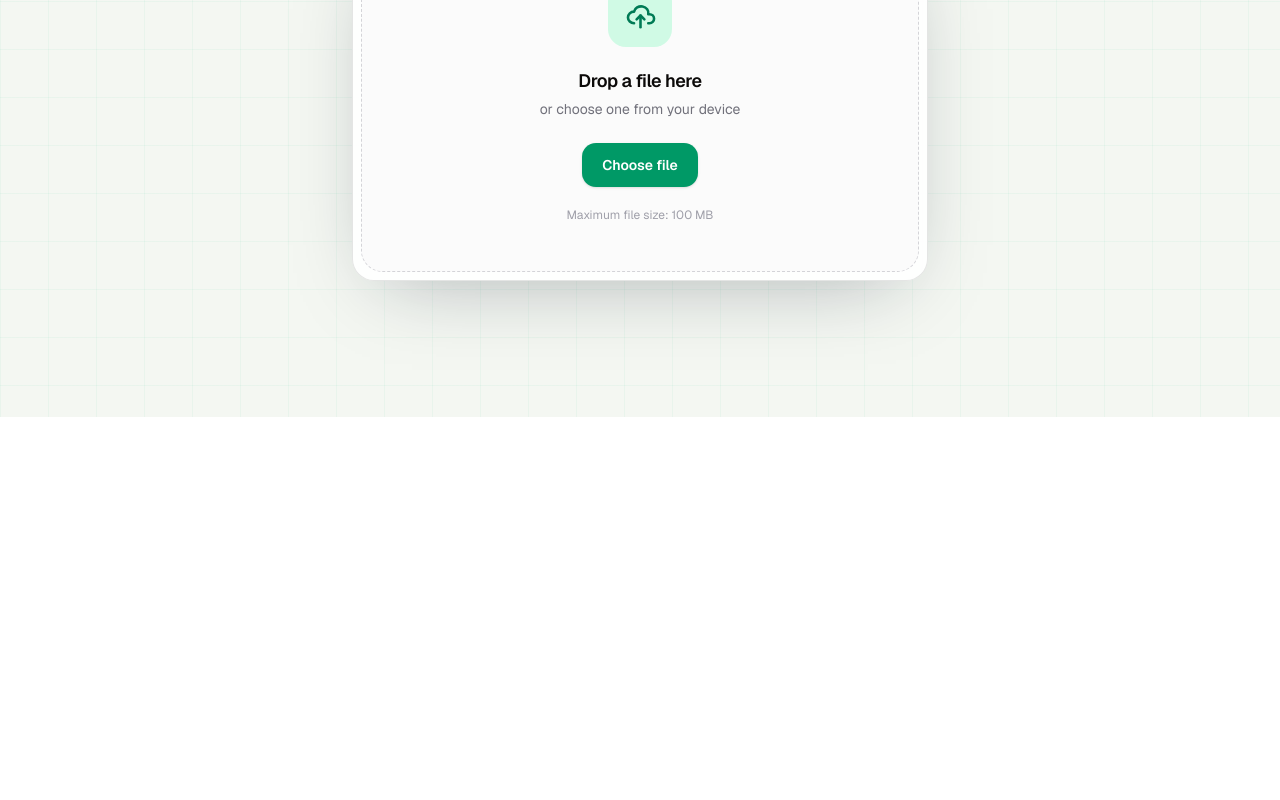
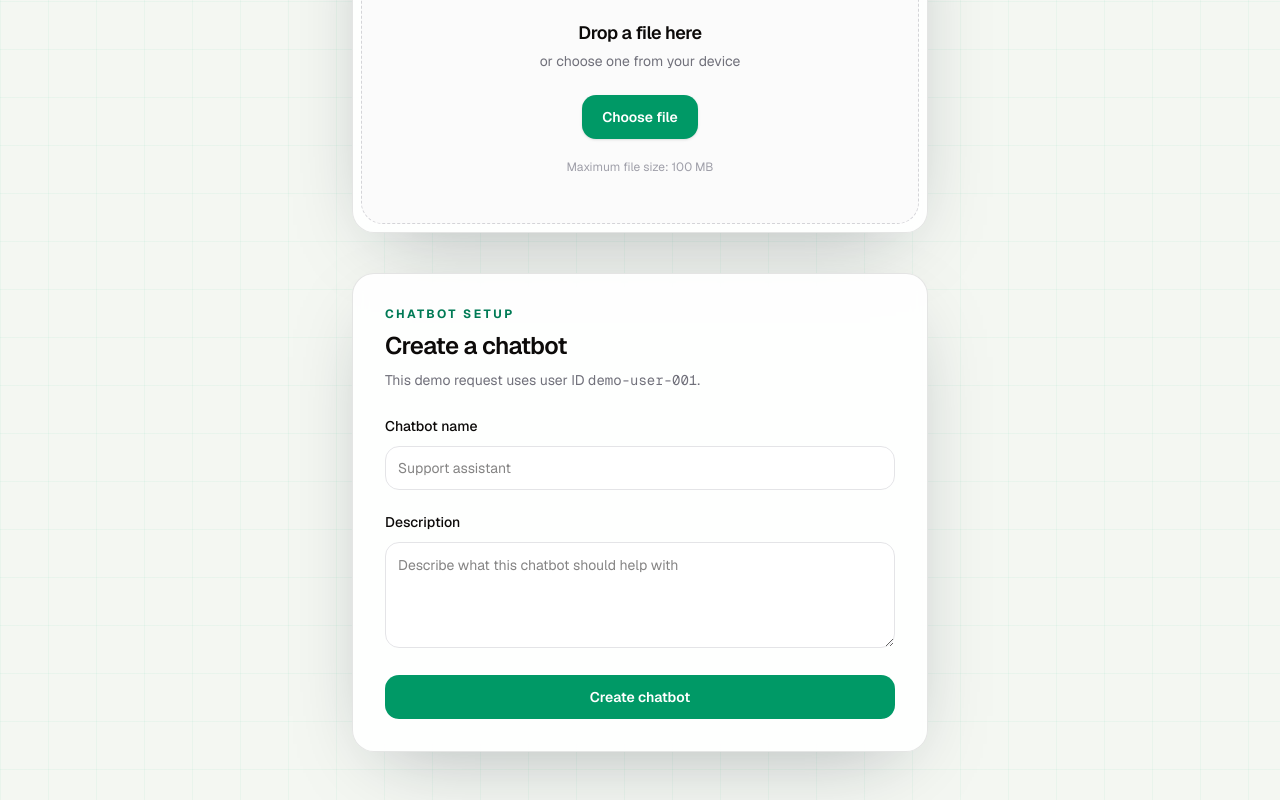
Before and after one commit to sonu-shivcharan/first-commit-blr, a Next.js app: page / in a window 1280 px wide. Shown: the part 383-1183 px from the top of the page. Before the commit the page ends 800 px from the top, so only its background shows below. Built offline with nearby package versions, Linux system fonts and the light colour scheme.

Commit message:
feat: create chatbot creation form , init-db tables, init dynamodb and an api route to create a document in dynamodb

```diff
--- /dev/null
+++ b/app/api/chatbots/route.ts
@@ -0,0 +1,77 @@
+import { PutCommand } from "@aws-sdk/lib-dynamodb"
+import { NextResponse } from "next/server"
+
+import { dynamodb } from "@/lib/aws/dynamodb"
+import { initializeDatabase } from "@/lib/aws/init-db"
+
+const TABLE_NAME = "chatbots"
+
+type CreateChatbotRequest = {
+  userId?: unknown
+  name?: unknown
+  description?: unknown
+  knowledgeBaseId?: unknown
+}
+
+export async function POST(request: Request) {
+  await initializeDatabase()
+
+  let body: CreateChatbotRequest
+
+  try {
+    body = (await request.json()) as CreateChatbotRequest
+  } catch {
+    return NextResponse.json({ error: "Request body must be valid JSON." }, { status: 400 })
+  }
+
+  if (
+    typeof body.userId !== "string" ||
+    !body.userId.trim() ||
+    typeof body.name !== "string" ||
+    !body.name.trim() ||
+    typeof body.description !== "string" ||
+    !body.description.trim()
+  ) {
+    return NextResponse.json(
+      { error: "userId, name, and description are required strings." },
+      { status: 400 }
+    )
+  }
+
+  if (
+    body.knowledgeBaseId !== undefined &&
+    body.knowledgeBaseId !== null &&
+    typeof body.knowledgeBaseId !== "string"
+  ) {
+    return NextResponse.json(
+      { error: "knowledgeBaseId must be a string when provided." },
+      { status: 400 }
+    )
+  }
+
+  const now = new Date().toISOString()
+  const chatbot = {
+    id: crypto.randomUUID(),
+    userId: body.userId.trim(),
+    name: body.name.trim(),
+    description: body.description.trim(),
+    knowledgeBaseId: body.knowledgeBaseId ?? null,
+    createdAt: now,
+    updatedAt: now,
+  }
+
+  try {
+    await dynamodb.send(
+      new PutCommand({
+        TableName: TABLE_NAME,
+        Item: chatbot,
+        ConditionExpression: "attribute_not_exists(id)",
+      })
+    )
+
+    return NextResponse.json(chatbot, { status: 201 })
+  } catch (error) {
+    console.error("Error creating chatbot:", error)
+    return NextResponse.json({ error: "Unable to create chatbot." }, { status: 500 })
+  }
+}
--- /dev/null
+++ b/app/components/chatbot-form.tsx
@@ -0,0 +1,112 @@
+"use client"
+
+import { FormEvent, useState } from "react"
+
+const DUMMY_USER_ID = "demo-user-001"
+
+type SubmitState = "idle" | "submitting" | "success" | "error"
+
+export function ChatbotForm() {
+  const [name, setName] = useState("")
+  const [description, setDescription] = useState("")
+  const [submitState, setSubmitState] = useState<SubmitState>("idle")
+  const [message, setMessage] = useState("")
+
+  async function createChatbot(event: FormEvent<HTMLFormElement>) {
+    event.preventDefault()
+    setSubmitState("submitting")
+    setMessage("")
+
+    try {
+      const response = await fetch("/api/chatbots", {
+        method: "POST",
+        headers: { "Content-Type": "application/json" },
+        body: JSON.stringify({
+          userId: DUMMY_USER_ID,
+          name,
+          description,
+        }),
+      })
+      const data = await response.json()
+
+      if (!response.ok) {
+        throw new Error(data.error || "Could not create the chatbot.")
+      }
+
+      setName("")
+      setDescription("")
+      setSubmitState("success")
+      setMessage(`Chatbot created with ID ${data.id}.`)
+    } catch (error) {
+      setSubmitState("error")
+      setMessage(
+        error instanceof Error ? error.message : "Could not create the chatbot."
+      )
+    }
+  }
+
+  const isSubmitting = submitState === "submitting"
+
+  return (
+    <section className="w-full max-w-xl rounded-3xl border border-black/10 bg-white/90 p-8 shadow-[0_24px_80px_-32px_rgba(15,23,42,0.35)] backdrop-blur dark:border-white/10 dark:bg-zinc-900/90">
+      <div className="mb-6">
+        <p className="text-xs font-bold tracking-[0.2em] text-emerald-700 uppercase dark:text-emerald-400">
+          Chatbot setup
+        </p>
+        <h2 className="mt-2 text-2xl font-semibold tracking-tight">
+          Create a chatbot
+        </h2>
+        <p className="mt-2 text-sm text-zinc-500 dark:text-zinc-400">
+          This demo request uses user ID{" "}
+          <span className="font-mono">{DUMMY_USER_ID}</span>.
+        </p>
+      </div>
+
+      <form className="space-y-5" onSubmit={createChatbot}>
+        <label className="block">
+          <span className="text-sm font-medium">Chatbot name</span>
+          <input
+            required
+            value={name}
+            onChange={(event) => setName(event.target.value)}
+            placeholder="Support assistant"
+            className="mt-2 h-11 w-full rounded-xl border border-zinc-200 bg-white px-3 text-sm outline-none transition focus:border-emerald-500 focus:ring-2 focus:ring-emerald-500/20 dark:border-zinc-700 dark:bg-zinc-950"
+          />
+        </label>
+
+        <label className="block">
+          <span className="text-sm font-medium">Description</span>
+          <textarea
+            required
+            value={description}
+            onChange={(event) => setDescription(event.target.value)}
+            placeholder="Describe what this chatbot should help with"
+            rows={4}
+            className="mt-2 w-full resize-y rounded-xl border border-zinc-200 bg-white px-3 py-3 text-sm outline-none transition focus:border-emerald-500 focus:ring-2 focus:ring-emerald-500/20 dark:border-zinc-700 dark:bg-zinc-950"
+          />
+        </label>
+
+        <button
+          type="submit"
+          disabled={isSubmitting}
+          className="flex h-11 w-full items-center justify-center rounded-xl bg-emerald-600 px-4 text-sm font-semibold text-white transition hover:bg-emerald-700 disabled:cursor-wait disabled:opacity-60"
+        >
+          {isSubmitting ? "Creating..." : "Create chatbot"}
+        </button>
+
+        {message && (
+          <p
+            role="status"
+            className={`rounded-lg px-3 py-2 text-sm ${
+              submitState === "error"
+                ? "bg-red-50 text-red-700 dark:bg-red-950/40 dark:text-red-300"
+                : "bg-emerald-50 text-emerald-700 dark:bg-emerald-950/40 dark:text-emerald-300"
+            }`}
+          >
+            {message}
+          </p>
+        )}
+      </form>
+    </section>
+  )
+}
--- a/app/page.tsx
+++ b/app/page.tsx
@@ -1,10 +1,11 @@
+import { ChatbotForm } from "@/app/components/chatbot-form"
 import { FileUploader } from "@/app/components/file-uploader"
 
 export default function Page() {
   return (
     <main className="relative flex min-h-svh items-center justify-center overflow-hidden bg-[#f4f7f2] px-5 py-12 dark:bg-zinc-950">
       <div className="pointer-events-none absolute inset-0 [background-image:linear-gradient(rgba(16,185,129,0.07)_1px,transparent_1px),linear-gradient(90deg,rgba(16,185,129,0.07)_1px,transparent_1px)] [background-size:48px_48px] opacity-70" />
-      <div className="relative flex w-full max-w-3xl flex-col items-center">
+      <div className="relative flex w-full max-w-3xl flex-col items-center gap-10">
         <div className="mb-8 text-center">
           <p className="mb-3 text-xs font-bold tracking-[0.22em] text-emerald-700 uppercase dark:text-emerald-400">
             Secure file transfer
@@ -18,6 +19,7 @@ export default function Page() {
           </p>
         </div>
         <FileUploader />
+        <ChatbotForm />
       </div>
     </main>
   )
--- /dev/null
+++ b/lib/aws/dynamodb.ts
@@ -0,0 +1,13 @@
+import { DynamoDBClient } from "@aws-sdk/client-dynamodb";
+import { DynamoDBDocumentClient } from "@aws-sdk/lib-dynamodb";
+
+const client = new DynamoDBClient({
+    region: process.env.AWS_REGION,
+    credentials: {
+        accessKeyId: process.env.AWS_ACCESS_KEY_ID!,
+        secretAccessKey: process.env.AWS_SECRET_ACCESS_KEY!,
+    },
+});
+
+export const dynamodb = DynamoDBDocumentClient.from(client);
+export { client };
--- /dev/null
+++ b/lib/aws/init-db.ts
@@ -0,0 +1,90 @@
+import {
+    CreateTableCommand,
+    DescribeTableCommand,
+    waitUntilTableExists,
+} from "@aws-sdk/client-dynamodb";
+import { client } from "./dynamodb";
+
+const TABLES = [
+    {
+        name: "Users",
+        key: "id",
+    },
+    {
+        name: "chatbots",
+        key: "id",
+    },
+] as const;
+
+let initializationPromise: Promise<void> | undefined;
+
+export async function initializeDatabase() {
+    if (!initializationPromise) {
+        initializationPromise = initializeTables().catch((error) => {
+            initializationPromise = undefined;
+            throw error;
+        });
+    }
+
+    return initializationPromise;
+}
+
+async function initializeTables() {
+    for (const table of TABLES) {
+        try {
+            const result = await client.send(
+                new DescribeTableCommand({
+                    TableName: table.name,
+                })
+            );
+            if (result.Table?.TableStatus !== "ACTIVE") {
+                await waitUntilTableExists(
+                    { client, maxWaitTime: 60 },
+                    { TableName: table.name }
+                );
+            }
+        } catch (error) {
+            if (
+                !(error instanceof Error) ||
+                error.name !== "ResourceNotFoundException"
+            ) {
+                throw error;
+            }
+
+            try {
+                await client.send(
+                    new CreateTableCommand({
+                        TableName: table.name,
+                        BillingMode: "PAY_PER_REQUEST",
+                        AttributeDefinitions: [
+                            {
+                                AttributeName: table.key,
+                                AttributeType: "S",
+                            },
+                        ],
+                        KeySchema: [
+                            {
+                                AttributeName: table.key,
+                                KeyType: "HASH",
+                            },
+                        ],
+                    })
+                );
+            } catch (createError) {
+                // Another request may create the table after DescribeTable
+                // reports it as missing.
+                if (
+                    !(createError instanceof Error) ||
+                    createError.name !== "ResourceInUseException"
+                ) {
+                    throw createError;
+                }
+            }
+
+            await waitUntilTableExists(
+                { client, maxWaitTime: 60 },
+                { TableName: table.name }
+            );
+        }
+    }
+}
--- a/next.config.ts
+++ b/next.config.ts
@@ -1,5 +1,7 @@
 import type { NextConfig } from "next"
 
-const nextConfig: NextConfig = {}
+const nextConfig: NextConfig = {
+    allowedDevOrigins: ['127.0.0.1'],
+}
 
 export default nextConfig
```
Also changed, not shown: 1 other file (tests, documents, lock files or other folders).
